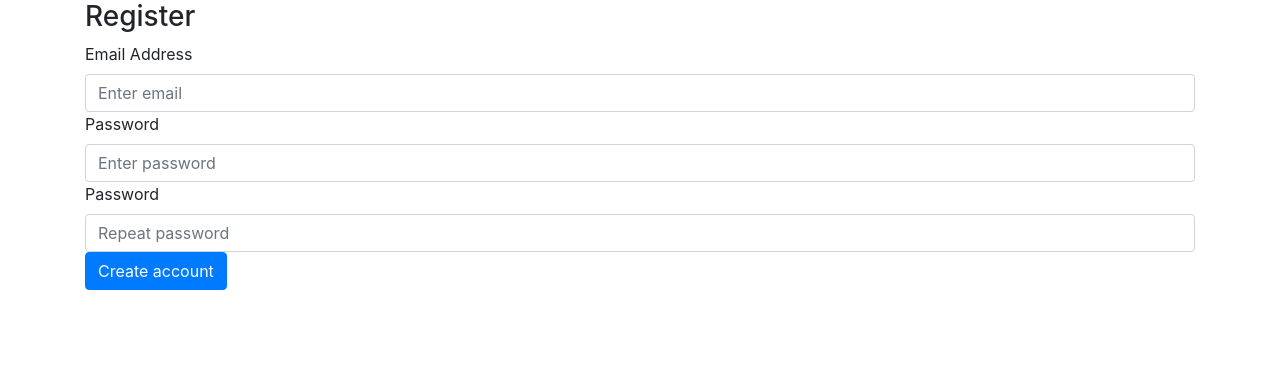
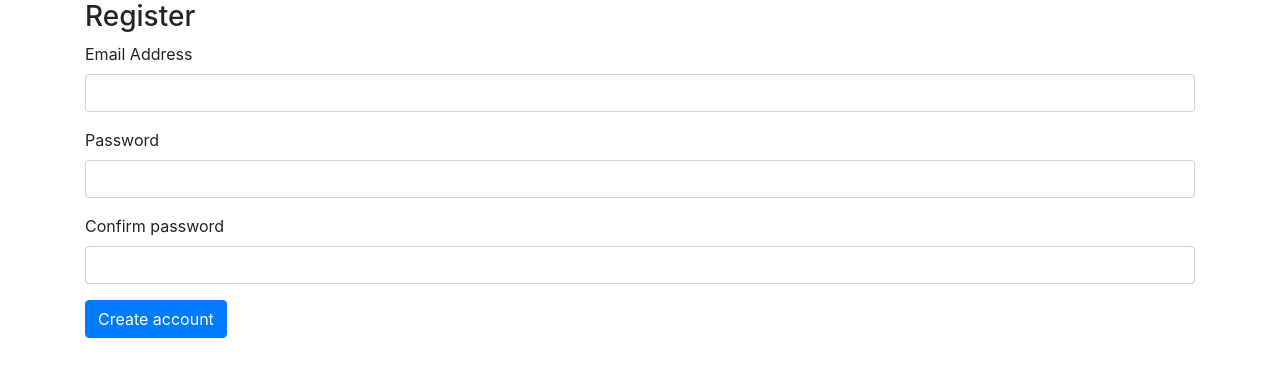
Before and after one commit to anekil/game-on, a Flask app: page /register in a window 1280 px wide. Shown: the part 56-433 px from the top of the page. Run offline with Flask 3, Linux system fonts and the light colour scheme; some libraries are stand-ins or nearby versions.

Commit message:
added forms validation + refactoring

```diff
--- a/backend/website/auth.py
+++ b/backend/website/auth.py
@@ -3,13 +3,14 @@ from flask import Blueprint, render_template, request, flash
 auth = Blueprint('auth', __name__)
 
 from flask_wtf import FlaskForm
-from wtforms import StringField, PasswordField
-from wtforms.validators import InputRequired, Length
+from wtforms import EmailField, PasswordField
+from wtforms.validators import InputRequired, Length, EqualTo
 
 
 class LoginForm(FlaskForm):
-    email = StringField('Email Address', validators=[InputRequired(), Length(min=4, max=20)])
+    email = EmailField('Email Address', validators=[InputRequired(), Length(min=4, max=20)])
     password = PasswordField('Password', validators=[InputRequired(), Length(min=6, max=20)])
+    confirm = PasswordField('Confirm password', validators=[InputRequired(), Length(min=6, max=20), EqualTo('password', message='Passwords must match')])
 
 
 def get_username(email):
@@ -19,7 +20,7 @@ def get_username(email):
 @auth.route('/login', methods=['GET', 'POST'])
 def login():
     form = LoginForm(request.form)
-    if request.method == 'POST':
+    if request.method == 'POST' and form.validate():
         flash(f"Hello { get_username(form.email.data) }!")
     return render_template("login.html", form=form)
 
@@ -33,5 +34,6 @@ def logout():
 def register():
     form = LoginForm(request.form)
     if request.method == 'POST':
-        flash('Account created successfully!', category="success")
+        if form.validate():
+            flash("Account created successfully", category="success")
     return render_template("register.html", form=form)
--- a/backend/website/templates/register.html
+++ b/backend/website/templates/register.html
@@ -1,12 +1,24 @@
 {% extends "base.html" %}
 {% block content %}
+
+    {% macro render_input(field) %}
+        <div>
+            {{ field.label }}<br>{{ field(class="input, form-control") }}
+            <ul class="errors" style="color: red">
+                {% for error in field.errors %}
+                    <li>{{ error }}</li>
+                {% endfor %}
+            </ul>
+        </div>
+    {% endmacro %}
+
     <form method="post">
         <h3>Register</h3>
-        <div>
-            <div>{{ form.email.label }}<br>{{ form.email(class="input, form-control", placeholder="Enter email") }}</div>
-            <div>{{ form.password.label }}<br>{{ form.password(class="input, form-control", placeholder="Enter password") }}</div>
-            <div>{{ form.password.label }}<br>{{ form.password(class="input, form-control", placeholder="Repeat password") }}</div>
+        <form method="post">
+            {{ render_input(form.email) }}
+            {{ render_input(form.password) }}
+            {{ render_input(form.confirm) }}
             <button type="submit" class="btn btn-primary">Create account</button>
-        </div>
+        </form>
     </form>
 {% endblock %}
```
Also changed, not shown: backend/website/templates/login.html (+15 -3 lines).
